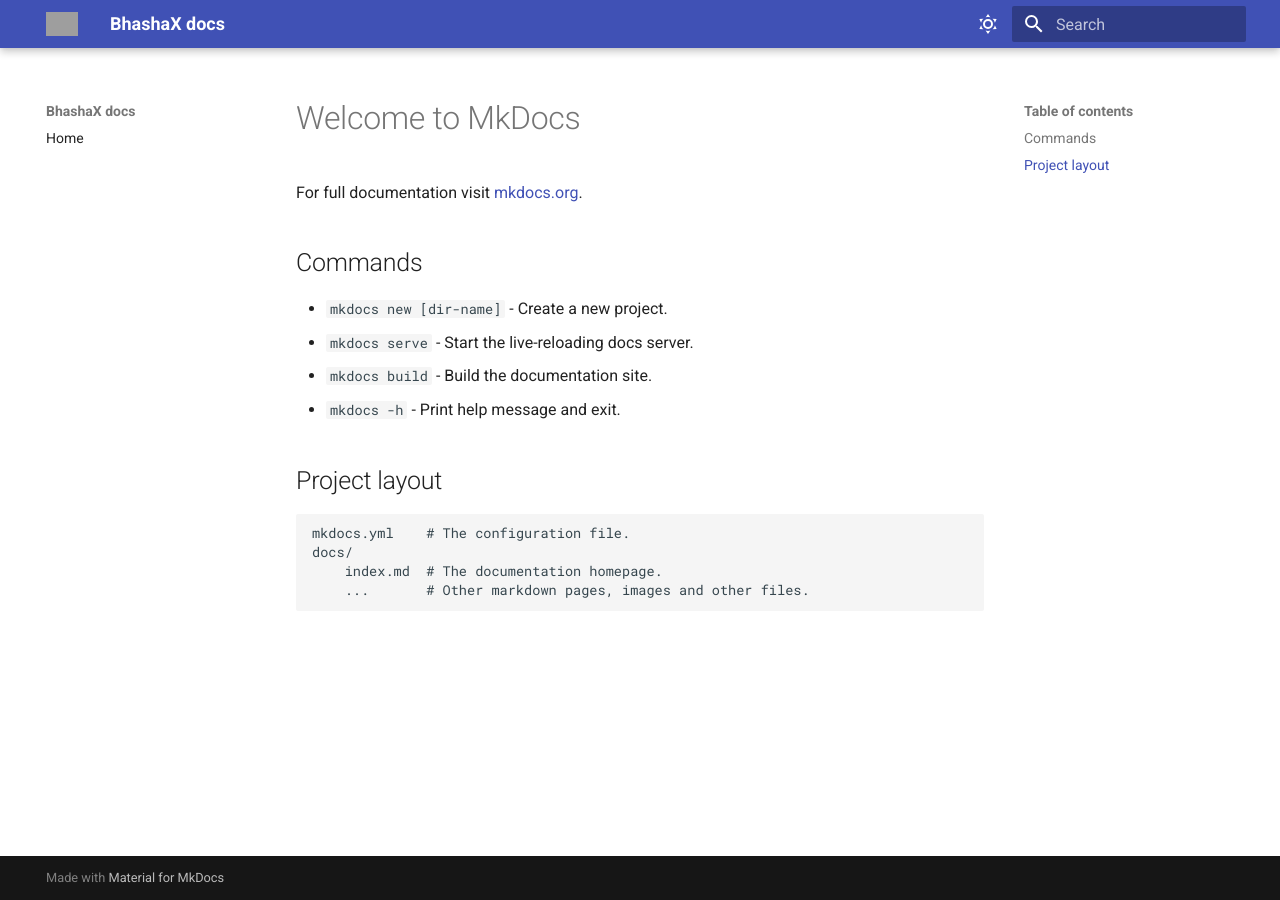
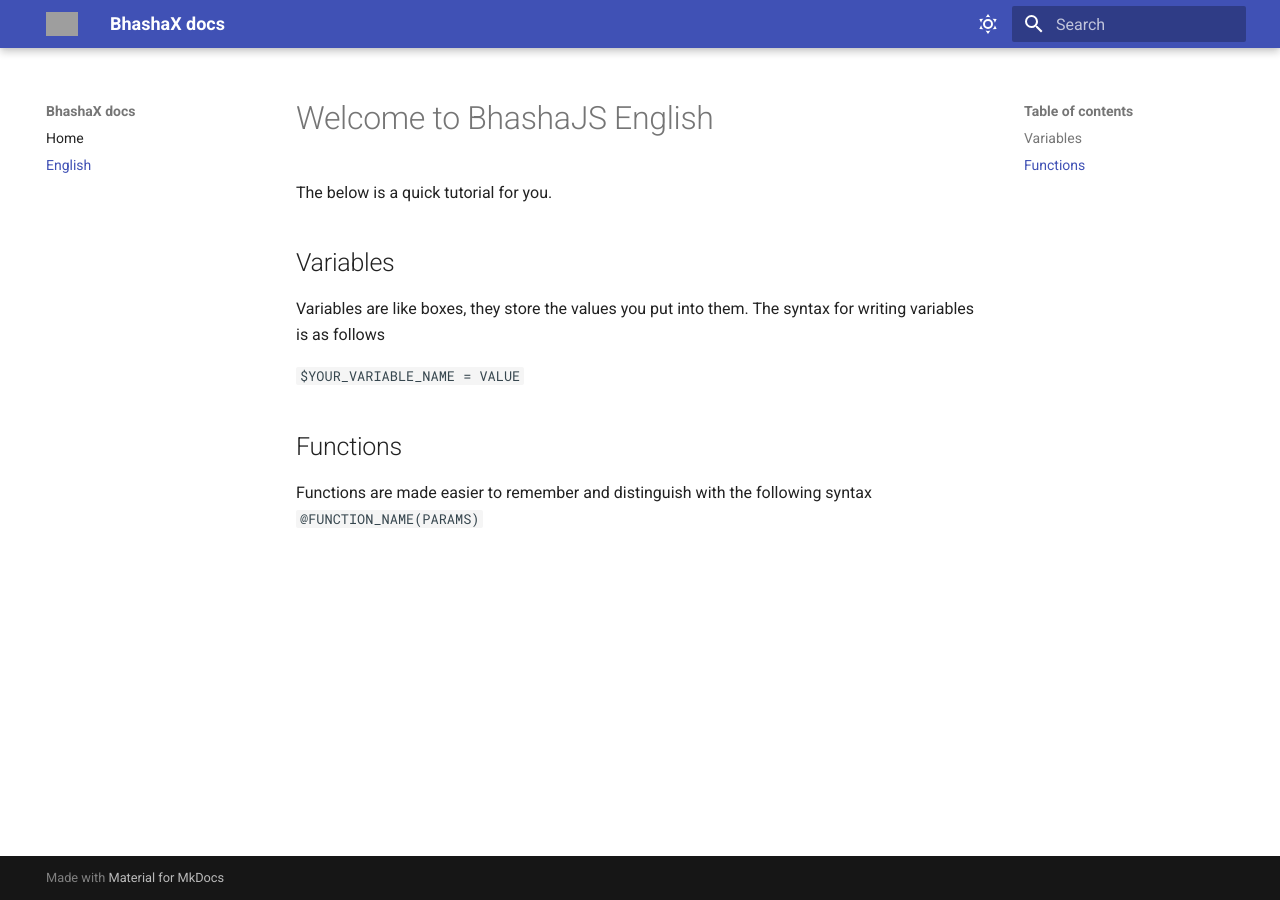
Before and after one commit to krishyadav007/bhashax-docs, an MkDocs documentation site: the page built from docs/en.md, in a window 1280 px wide. Built offline with MkDocs 1.6.1 and Material for MkDocs 9.7.7, drawn with Linux system fonts in a browser that asks for light colours; grey boxes are pictures that could not be loaded.

Commit message:
Added BhashaJs_english
Added BhashaJs_english

```diff
--- a/docs/en.md
+++ b/docs/en.md
@@ -1,17 +1,15 @@
-# Welcome to MkDocs
+# Welcome to BhashaJS English
 
-For full documentation visit [mkdocs.org](https://www.mkdocs.org).
+The below is a quick tutorial for you.
 
-## Commands
+## Variables
 
-* `mkdocs new [dir-name]` - Create a new project.
-* `mkdocs serve` - Start the live-reloading docs server.
-* `mkdocs build` - Build the documentation site.
-* `mkdocs -h` - Print help message and exit.
+Variables are like boxes, they store the values you put into them.
+The syntax for writing variables is as follows
 
-## Project layout
+`$YOUR_VARIABLE_NAME = VALUE`
 
-    mkdocs.yml    # The configuration file.
-    docs/
-        index.md  # The documentation homepage.
-        ...       # Other markdown pages, images and other files.
+
+## Functions
+Functions are made easier to remember and distinguish with the following syntax
+` @FUNCTION_NAME(PARAMS)`
--- a/mkdocs.yml
+++ b/mkdocs.yml
@@ -2,6 +2,7 @@
 site_url: https://example.com/
 nav:
     - Home: index.md
+    - English: en.md
 
 
 theme:
```
